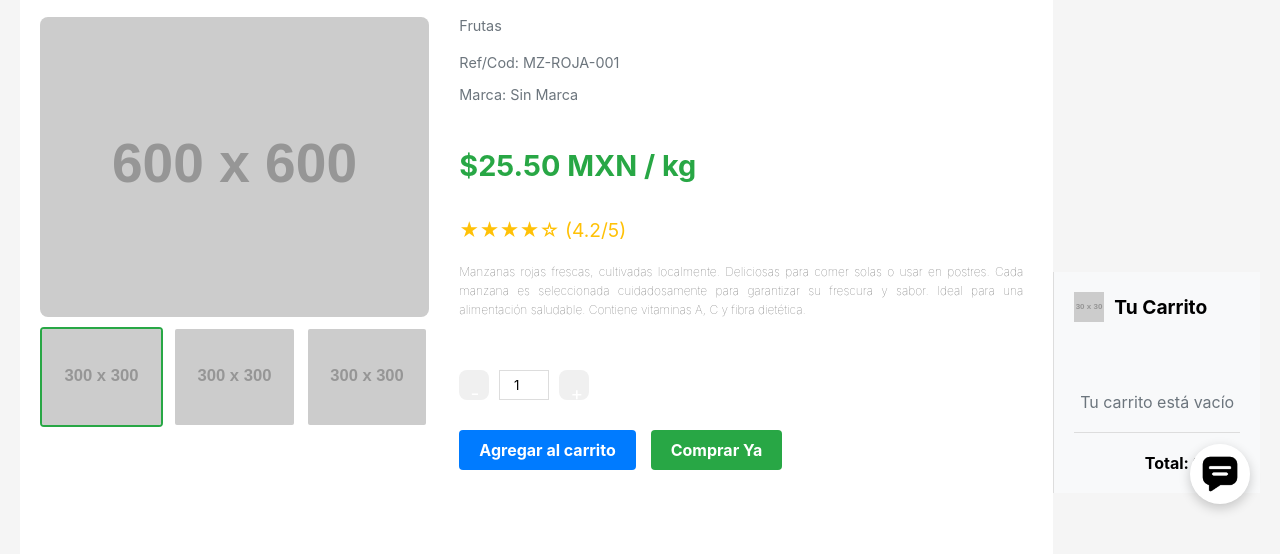
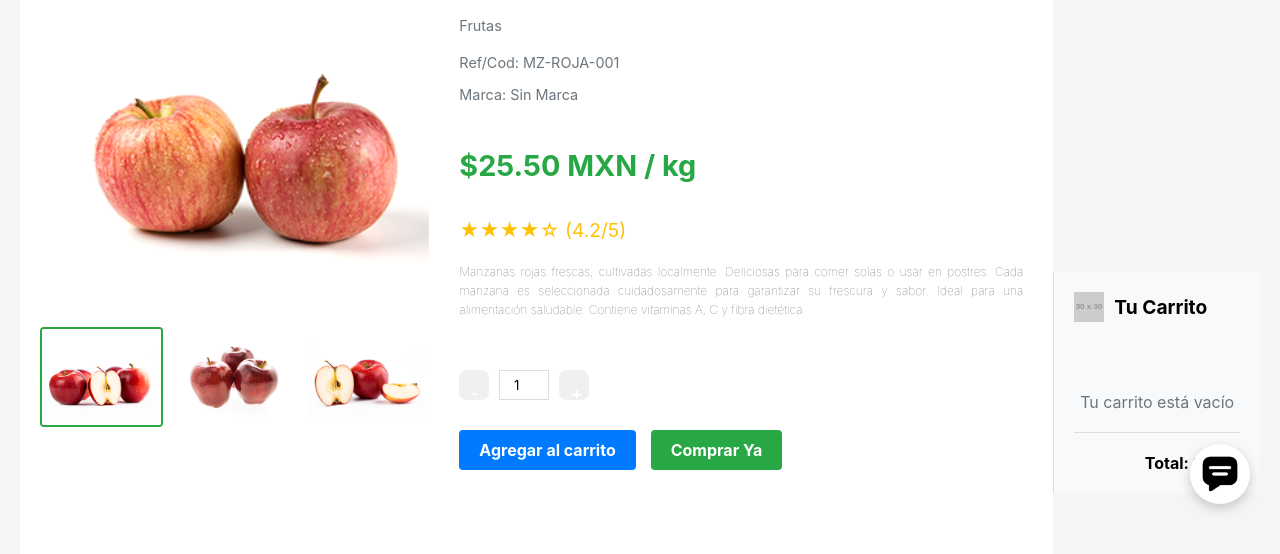
Before and after one commit to SairaGonzalez/abarrotes-martha, a plain HTML site: page producto-ref.html in a window 1280 px wide. Shown: the part 246-800 px from the top of the page. Drawn offline with Linux system fonts and the light colour scheme; placeholder pictures from the web are drawn by us; files whose address does not match are found by name.

Commit message:
Imagenes ejemplo para vista producto

```diff
--- a/producto-ref.html
+++ b/producto-ref.html
@@ -66,25 +66,25 @@
               <div class="producto-imagenes">
                 <img
                   id="imagen-principal"
-                  src="https://via.placeholder.com/600x600?text=Manzanas"
+                  src="/imagenes/producto-ref/manzanas1.png"
                   alt="Manzanas"
                   class="imagen-principal"
                 />
                 <div class="imagenes-secundarias">
                   <img
-                    src="https://via.placeholder.com/300x300?text=Manzanas+1"
+                    src="/imagenes/producto-ref/manzanas2.png"
                     alt="Manzanas 1"
                     class="imagen-secundaria activa"
                     onclick="cambiarImagen(this)"
                   />
                   <img
-                    src="https://via.placeholder.com/300x300?text=Manzanas+2"
+                    src="/imagenes/producto-ref/manzanas3.png"
                     alt="Manzanas 2"
                     class="imagen-secundaria"
                     onclick="cambiarImagen(this)"
                   />
                   <img
-                    src="https://via.placeholder.com/300x300?text=Manzanas+3"
+                    src="/imagenes/producto-ref/manzanas4.png"
                     alt="Manzanas 3"
                     class="imagen-secundaria"
                     onclick="cambiarImagen(this)"
```
Also changed, not shown: imagenes/producto-ref/manzanas1.png (added), imagenes/producto-ref/manzanas2.png (added), imagenes/producto-ref/manzanas3.png (added), imagenes/producto-ref/manzanas4.png (added).
